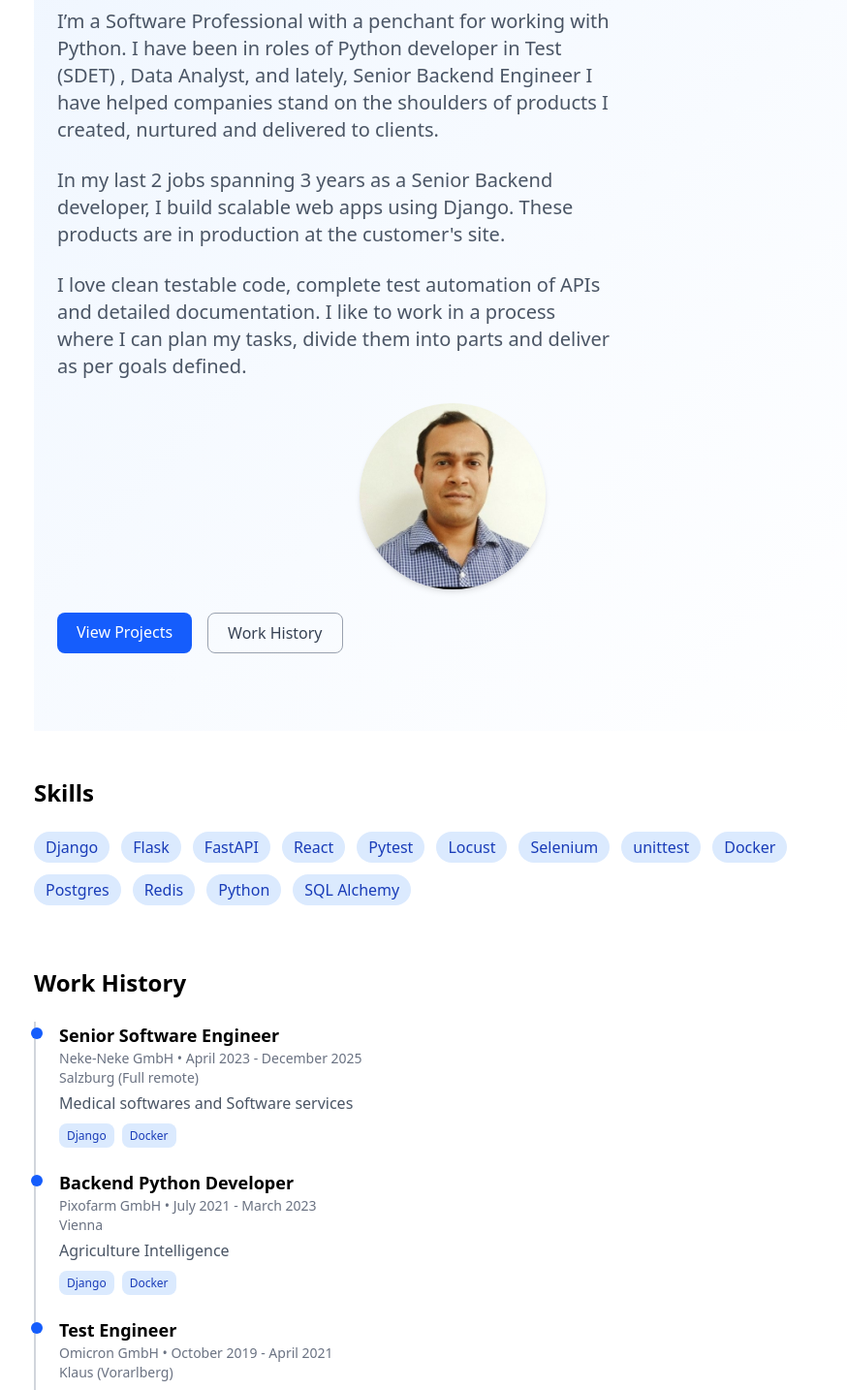
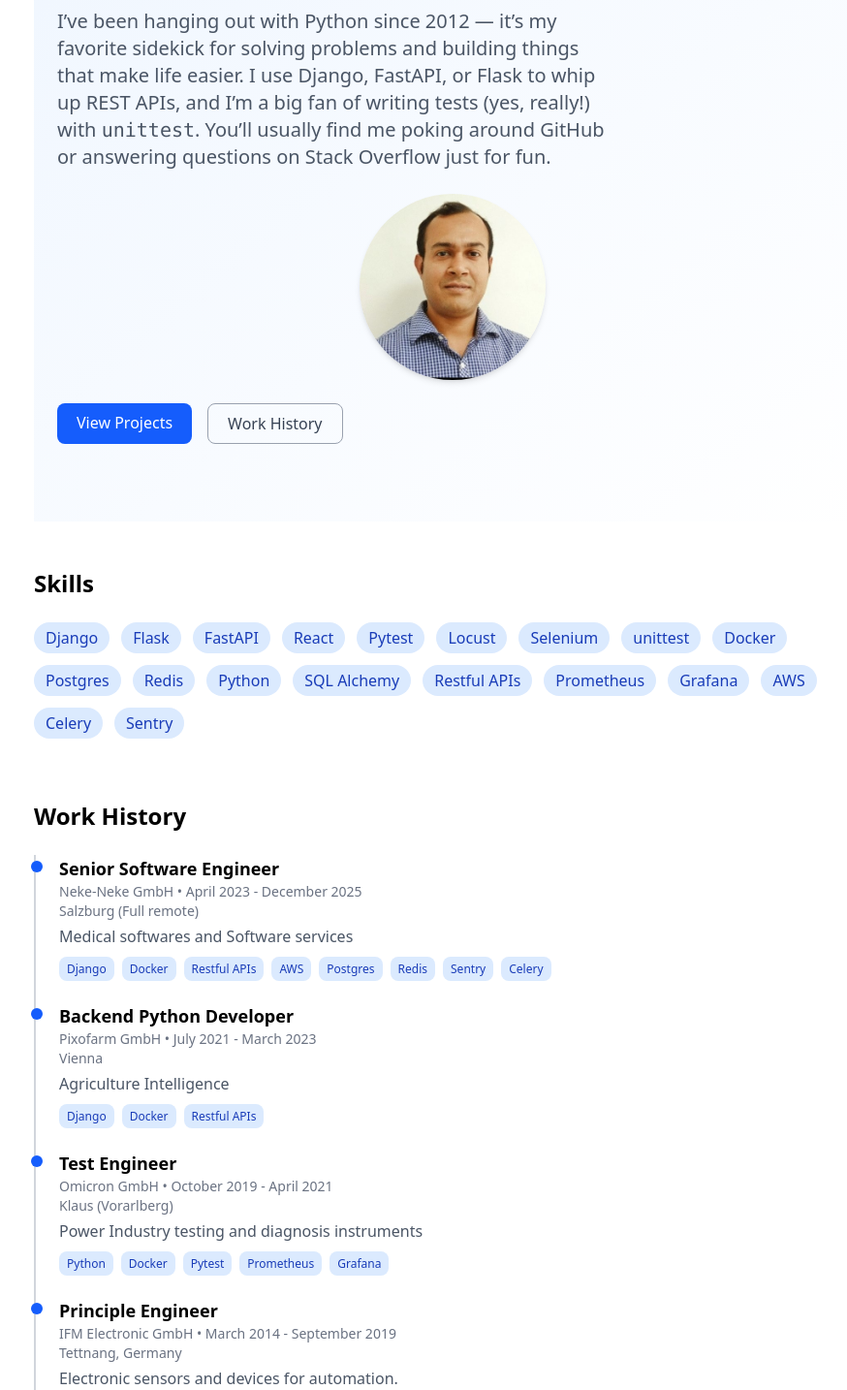
Before and after one commit to arindam31/arindam31.github.io, a React (Vite) app: page / in a window 1280 px wide. Shown: the part 240-1674 px from the top of the page at 97% size, without its empty margins (173-1047 px from the left). Built offline with nearby package versions, Linux system fonts and the light colour scheme.

Commit message:
More skills and work history

```diff
--- a/src/components/IntroSection.tsx
+++ b/src/components/IntroSection.tsx
@@ -10,23 +10,17 @@ export default function IntroSection() {
         <h1 className="text-5xl md:text-6xl font-extrabold leading-tight tracking-tight">
           Hey, I'm Arindam 👋
         </h1>
-        <p className="text-xl text-gray-600 max-w-xl mx-auto md:mx-0">
-          I’m a Software Professional with a penchant for working with Python.
-          I have been in roles of Python developer in Test (SDET) , Data Analyst, and lately, Senior Backend Engineer
+        <section>
+          <p className="text-xl text-gray-600 max-w-xl mx-auto md:mx-0">
+            I’ve been hanging out with Python since 2012 — it’s my
+            favorite sidekick for solving problems and building
+            things that make life easier. I use Django, FastAPI,
+            or Flask to whip up REST APIs, and I’m a big fan of writing tests (yes, really!)
+            with <code>unittest</code>. You’ll usually find me poking around GitHub or
+            answering questions on Stack Overflow just for fun.
+          </p>
+        </section>
 
-          I have helped companies stand on the shoulders of products I created, nurtured and delivered to clients.
-        </p>
-
-        <p className="text-xl text-gray-600 max-w-xl mx-auto md:mx-0">
-        In my last 2 jobs spanning 3 years as a Senior Backend developer, I build
-          scalable web apps using Django. These products are in production at the customer's site.
-        </p>
-        <p className="text-xl text-gray-600 max-w-xl mx-auto md:mx-0">
-        I love clean testable code, complete test automation of APIs and detailed documentation.
-
-        I like to work in a process where I can plan my tasks, divide them into parts and deliver
-        as per goals defined.
-        </p>
         {/* Profile photo */}
       <div className="flex-1 flex justify-center">
           <img
--- a/src/components/SkillsSection.tsx
+++ b/src/components/SkillsSection.tsx
@@ -2,7 +2,9 @@ import { skills, Skill } from "../data/skills";
 
 export default function SkillSection() {
   function mapSkills(skill: Skill, index: number) {
+    if (skill.show === false) return null;
     return (
+
       <li
         key={index}
         className="px-3 py-1 rounded-full bg-blue-100 text-blue-800 text-m font-medium"
--- a/src/data/skills.ts
+++ b/src/data/skills.ts
@@ -5,12 +5,16 @@ export type CategoryName =
   | "Cloud Services"
   | "Container Technologies"
   | "Testing"
+  | "Web Services"
+  | "Task Scheduling"
+  | "Monitoring & Observability"
   | "Languages";
 
 export type Skill = {
     title: string;
     description: string;
     category: CategoryName;
+    show?: boolean;
 };
 
 export const categories: { name: CategoryName; icon?: string }[] = [
@@ -29,66 +33,128 @@ export const skills: Skill[] = [
         description: "Django comes with batterries included for faster deployments. \
         Supports RestAPIs, Templating languages, OAuth, MFA and a lot more. \
         Cherry on top in an admin page for easy data browsing during development.",
-        category: "Backend Framework"
+        category: "Backend Framework",
+        show: true,
     },
     {
         title: "Flask",
         description: "Lightweight python framework.",
-        category: "Backend Framework"
+        category: "Backend Framework",
+        show: true,
+
     },
     {
         title: "FastAPI",
         description: "Fastest ASGI backend framework with buildin  swagger support.",
-        category: "Backend Framework"
+        category: "Backend Framework",
+        show: true,
     },
     {
         title: "React",
         description: "Frontend framework.",
-        category: "Frontend Framework"
+        category: "Frontend Framework",
+        show: true,
     },
     {
         title: "Pytest",
         description: "Pythons testing framework which lets you do more than in-build unittest module.",
         category: "Testing",
+
     },
     {
         title: "Locust",
         description: "Load testing tool for APIs",
         category: "Testing",
+        show: true,
     },
     {
         title: "Selenium",
         description: "Load testing tool for APIs",
         category: "Testing",
+        show: true,
     },
     {
         title: "unittest",
         description: "In-build pythons testing module",
         category: "Testing",
+        show: true,
     },
     {
         title: "Docker",
         description: "Containerization tool for easy deployment and scaling with Kubernetes.",
         category: "Container Technologies",
+        show: true,
     },
     {
         title: "Postgres",
         description: "A database that would supports more than other RDBs. Extensions like POSTGis add more features.",
         category: "Database",
+        show: true,
+    },
+    {
+        title: "MySql",
+        description: "Relational database from Oracle.",
+        category: "Database",
+        show: false,
     },
     {
         title: "Redis",
         description: "In-memory data store for caching and real-time features.",
         category: "Database",
+        show: true,
     },
     {
         title: "Python",
         description: "Programming/Scripting Langauge.",
         category: "Languages",
+        show: true,
     },
     {
         title: "SQL Alchemy",
         description: "ORM to query database.",
         category: "Database",
+        show: true,
+    },
+    {
+        title: "Restful APIs",
+        description: "API design pattern for web services.",
+        category: "Web Services",
+        show: true,
+    },
+    {
+        title: "Prometheus",
+        description: "Collects metrics form services.",
+        category: "Monitoring & Observability",
+        show: true,
+    },
+    {
+        title: "Grafana",
+        description: "UI frontend for Prometheus.",
+        category: "Monitoring & Observability",
+        show: true,
+    },
+    {
+        title: "AWS",
+        description: "Cloud services from Amazon.",
+        category: "Cloud Services",
+        show: true,
+    },
+    {
+        title: "Celery",
+        description: "Asynchronous processing of tasks typically used in Backend projects.",
+        category: "Task Scheduling",
+        show: true,
+    },
+    {
+        title: "Sentry",
+        description: "Error logs and performance monitoring cloud service.",
+        category: "Monitoring & Observability",
+        show: true,
+    },
+    {
+        title: "Test Framework Designing",
+        description: "Designing a framework which allows to keep and use test data, generate reports.",
+        category: "Testing",
+        show: false,
     },
 ];
--- a/src/data/workHistory.ts
+++ b/src/data/workHistory.ts
@@ -30,6 +30,12 @@ export const workHistory: WorkItem[] = [
         skills:  [
             requireSkill("Django"),
             requireSkill("Docker"),
+            requireSkill("Restful APIs"),
+            requireSkill("AWS"),
+            requireSkill("Postgres"),
+            requireSkill("Redis"),
+            requireSkill("Sentry"),
+            requireSkill("Celery"),
         ]
     },
     {
@@ -41,6 +47,7 @@ export const workHistory: WorkItem[] = [
         skills:  [
             requireSkill("Django"),
             requireSkill("Docker"),
+            requireSkill("Restful APIs"),
         ]
     },
     {
@@ -53,20 +60,21 @@ export const workHistory: WorkItem[] = [
             requireSkill("Python"),
             requireSkill("Docker"),
             requireSkill("PyTest"),
+            requireSkill("Prometheus"),
+            requireSkill("Grafana"),
         ]
     },
     {
         title: "Principle Engineer",
         company: "IFM Electronic GmbH",
-        description: "Power Industry testing and diagnosis instruments",
+        description: "Electronic sensors and devices for automation.",
         period: "March 2014 - September 2019",
         location: "Tettnang, Germany",
         skills:  [
             requireSkill("Python"),
             requireSkill("unittest"),
-            requireSkill("Django"),
-            requireSkill("Flask"),
-        ]
+            requireSkill("Test Framework Designing"),
+                ]
     },
     {
         title: "Python developer in Test Automation",
```
Also changed, not shown: src/components/WorkHistorySection.tsx (+5 -2 lines).
